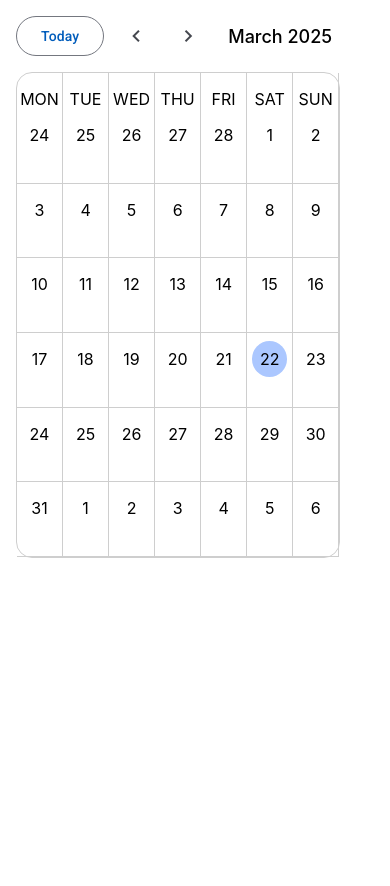
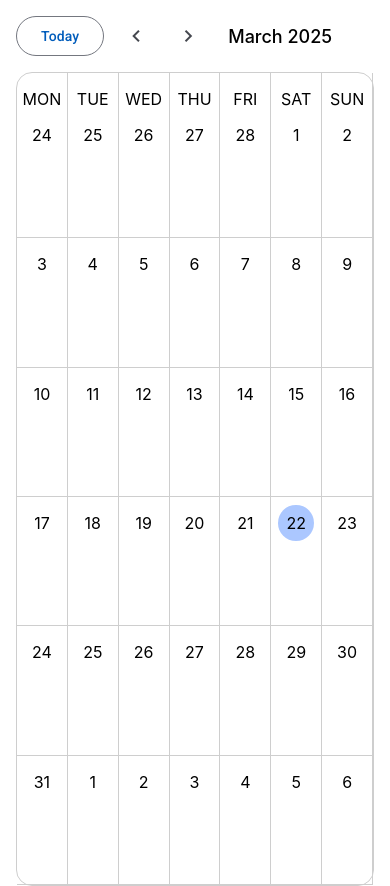
Before and after one commit to haile-vnm/calendar, an Angular app: page / in a window 390 px wide. Before the commit the page ends 844 px from the top, so only its background shows below. Built offline with nearby package versions, Linux system fonts and the light colour scheme.

Commit message:
feat(calendar): maximize the calendar size on small screen

```diff
--- a/src/app/app.component.html
+++ b/src/app/app.component.html
@@ -156,20 +156,6 @@
   .social-links a:hover svg path {
     fill: var(--gray-900);
   }
-
-  @media screen and (max-width: 650px) {
-    .content {
-      flex-direction: column;
-      width: max-content;
-    }
-
-    .divider {
-      height: 1px;
-      width: 100%;
-      background: var(--red-to-pink-to-purple-horizontal-gradient);
-      margin-block: 1.5rem;
-    }
-  }
 </style>
 
 <main class="main">
```
